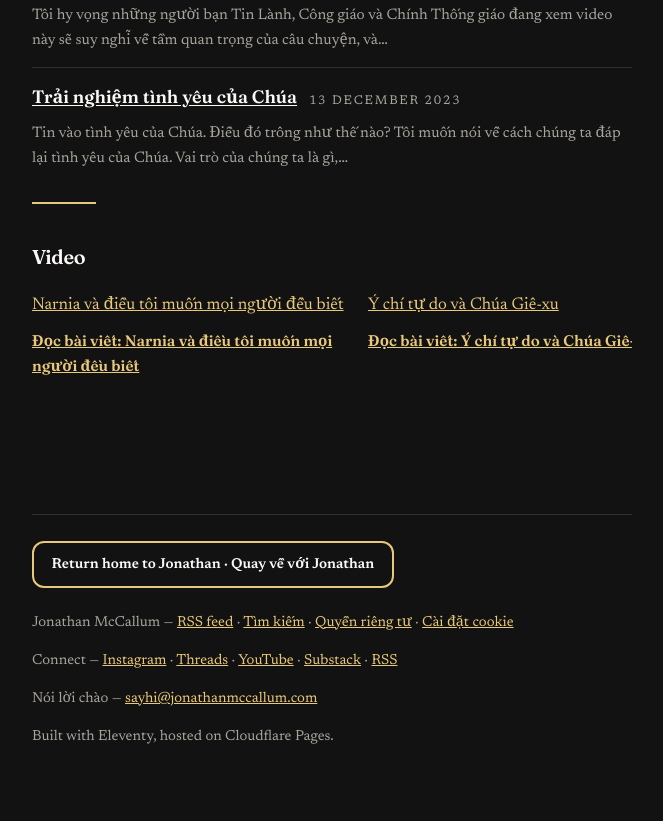
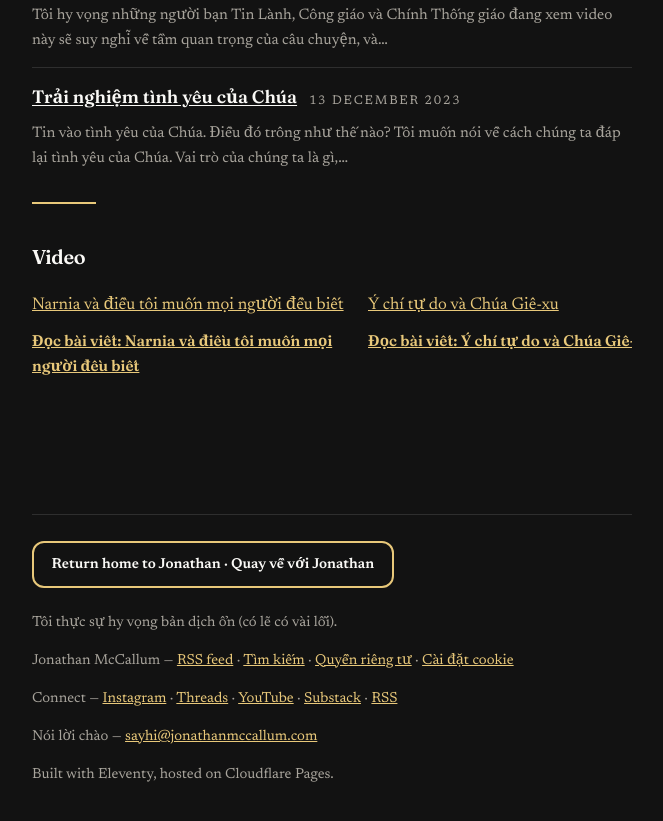
Before and after one commit to streamjonathan/jonathanmccallum-vi, an Eleventy site: page index.njk in a window 1280 px wide. Shown: the part 2105-2926 px from the top of the page, without its empty margins (308-971 px from the left). Built offline with nearby package versions, Linux system fonts and the light colour scheme; Eleventy itself is replaced by a stand-in of ours; files that its build step writes are made by us from their sources; files whose address does not match are found by name.

Commit message:
Add translation disclaimer to footer [vi]

```diff
--- a/_includes/layouts/base.njk
+++ b/_includes/layouts/base.njk
@@ -118,6 +118,7 @@
 </main>
 <footer class="site-footer">
   <p><a class="return-home" href="https://jonathanmccallum.com{{ page.url }}">Return home to Jonathan <span lang="vi">· Quay về với Jonathan</span></a></p>
+  <p class="translation-note">Tôi thực sự hy vọng bản dịch ổn (có lẽ có vài lỗi).</p>
   <p>{{ site.title }} — <a href="/feed/">RSS feed</a> · <a href="/search/">Tìm kiếm</a> · <a href="/privacy/">Quyền riêng tư</a> · <a href="#" id="cookie-settings">Cài đặt cookie</a></p>
   <p>Connect — <a href="https://www.instagram.com/jonamccallum">Instagram</a> · <a href="https://www.threads.com/@jonamccallum">Threads</a> · <a href="https://www.youtube.com/@Jonathanmccallum1">YouTube</a> · <a href="https://jonamccallum.substack.com">Substack</a> · <a href="/feed/">RSS</a></p>
   <p>Nói lời chào — <a href="#" data-contact-email data-contact-email-text>Gửi email cho tôi</a></p>
```
